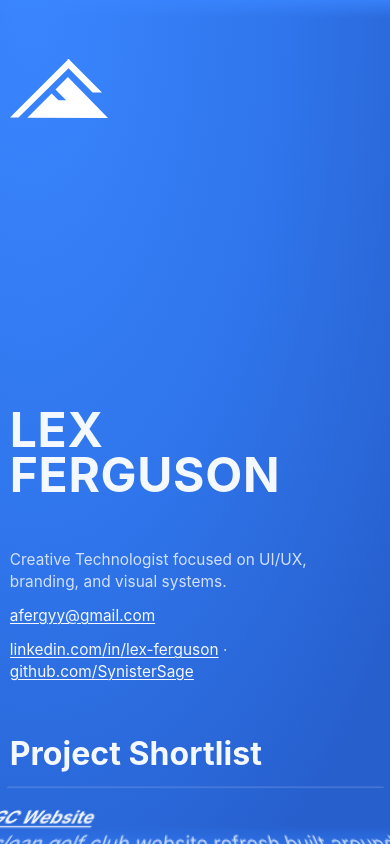
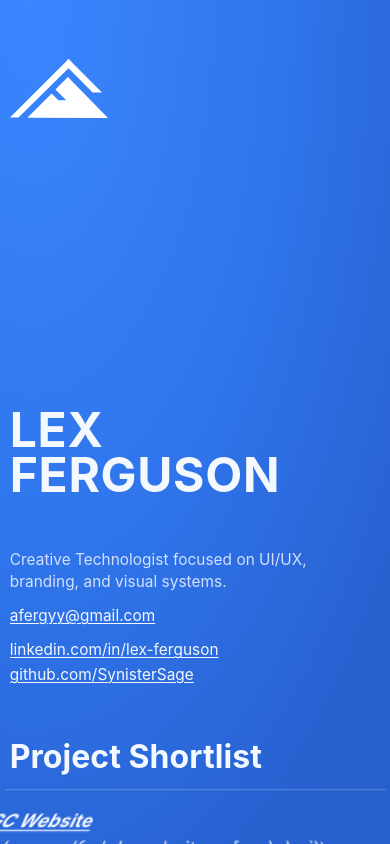
Before and after one commit to SynisterSage/port26, a React (Vite) app: page / in a window 390 px wide. Shown: the top 844 px of the page. Built offline with nearby package versions, Linux system fonts and the light colour scheme.

Commit message:
fix: added gradient for top and bototm insets for mobile and reduced vw

```diff
--- a/public/routes.json
+++ b/public/routes.json
@@ -1,5 +1,5 @@
 {
-  "generatedAt": "2026-03-09T03:43:53.616Z",
+  "generatedAt": "2026-03-09T03:52:15.855Z",
   "baseUrl": "https://aferguson.art",
   "routes": [
     {
--- a/src/App.tsx
+++ b/src/App.tsx
@@ -451,11 +451,13 @@ const HomeContent = ({
           <li>
             <a href="mailto:afergyy@gmail.com">afergyy@gmail.com</a>
           </li>
-          <li>
+          <li className="hero-social-links">
             <a href="https://linkedin.com/in/lex-ferguson" target="_blank" rel="noreferrer">
               linkedin.com/in/lex-ferguson
-            </a>{" "}
-            ·{" "}
+            </a>
+            <span className="hero-social-divider" aria-hidden="true">
+              ·
+            </span>
             <a href="https://github.com/SynisterSage" target="_blank" rel="noreferrer">
               github.com/SynisterSage
             </a>
@@ -990,7 +992,7 @@ const ProjectDetailPage = ({
 };
 
 const ResumePage = ({ onNavigate }: { onNavigate: (to: string) => void }) => (
-  <div className="project-page">
+  <div className="project-page resume-page">
     <main className="project-detail-main resume-main">
       <div className="project-detail-nav">
         <InternalLink to="/" onNavigate={onNavigate} className="project-nav-link">
--- a/src/index.css
+++ b/src/index.css
@@ -22,6 +22,7 @@
   --fold-seam: 1px;
   --cube-end-space: clamp(3.2rem, 6vh, 5.2rem);
   --mobile-edge-fade: 0px;
+  --mobile-seam-offset: calc((100dvh - var(--fold-height-dynamic)) / 2);
 }
 
 * {
@@ -170,6 +171,10 @@ ul li {
 
 ul li a {
   color: var(--ink);
+}
+
+.hero-social-divider {
+  margin: 0 0.34rem;
 }
 
 .cube-content > header,
@@ -491,13 +496,13 @@ ul li a {
 }
 
 .app-all::before {
-  top: 0;
-  background: linear-gradient(to bottom, rgba(58, 134, 255, 0.78), rgba(58, 134, 255, 0));
+  top: calc(var(--mobile-seam-offset) - (var(--mobile-edge-fade) * 0.5));
+  background: linear-gradient(to bottom, rgba(58, 134, 255, 0), rgba(58, 134, 255, 0.76), rgba(58, 134, 255, 0));
 }
 
 .app-all::after {
-  bottom: 0;
-  background: linear-gradient(to top, rgba(47, 116, 234, 0.74), rgba(47, 116, 234, 0));
+  bottom: calc(var(--mobile-seam-offset) - (var(--mobile-edge-fade) * 0.5));
+  background: linear-gradient(to top, rgba(47, 116, 234, 0), rgba(47, 116, 234, 0.72), rgba(47, 116, 234, 0));
 }
 
 .wrapper3d {
@@ -545,9 +550,39 @@ ul li a {
 }
 
 .project-page {
+  position: relative;
   min-height: 100vh;
   min-height: 100dvh;
   background: var(--page-bg);
+}
+
+.project-page::before,
+.project-page::after {
+  content: "";
+  position: fixed;
+  left: 0;
+  right: 0;
+  height: var(--mobile-edge-fade);
+  pointer-events: none;
+  z-index: 5;
+}
+
+.project-page::before {
+  top: 0;
+  background: linear-gradient(to bottom, rgba(58, 134, 255, 0.34), rgba(58, 134, 255, 0));
+}
+
+.project-page::after {
+  bottom: 0;
+  background: linear-gradient(to top, rgba(47, 116, 234, 0.34), rgba(47, 116, 234, 0));
+}
+
+.resume-page::before {
+  background: linear-gradient(to bottom, rgba(58, 134, 255, 0.4), rgba(58, 134, 255, 0));
+}
+
+.resume-page::after {
+  background: linear-gradient(to top, rgba(47, 116, 234, 0.4), rgba(47, 116, 234, 0));
 }
 
 .not-found-page {
@@ -816,7 +851,7 @@ ul li a {
     --fold-angle: 126deg;
     --fold-perspective: clamp(200px, 52vw, 460px);
     --cube-end-space: clamp(2.4rem, 4.8vh, 3.8rem);
-    --mobile-edge-fade: 18px;
+    --mobile-seam-offset: calc((100dvh - var(--fold-height-dynamic)) / 2);
   }
 
   body {
@@ -866,6 +901,16 @@ ul li a {
     align-items: flex-start;
   }
 
+  .hero-social-links {
+    display: flex;
+    flex-wrap: wrap;
+    gap: 0.2rem 0.5rem;
+  }
+
+  .hero-social-divider {
+    display: none;
+  }
+
   .project-detail-nav {
     margin-bottom: 1.1rem;
   }
@@ -893,3 +938,9 @@ ul li a {
     height: min(48vh, 420px);
   }
 }
+
+@media only screen and (max-width: 767px) and (hover: none) and (pointer: coarse) {
+  :root {
+    --mobile-edge-fade: 18px;
+  }
+}
```
